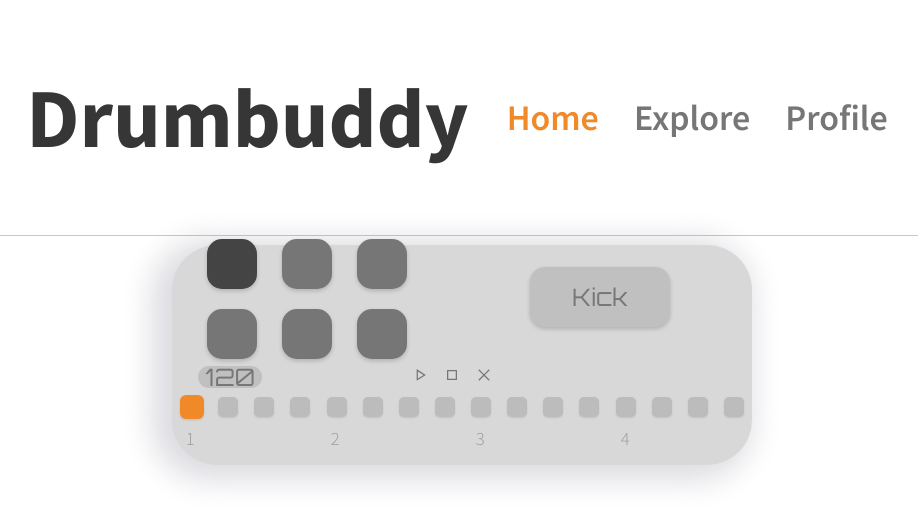
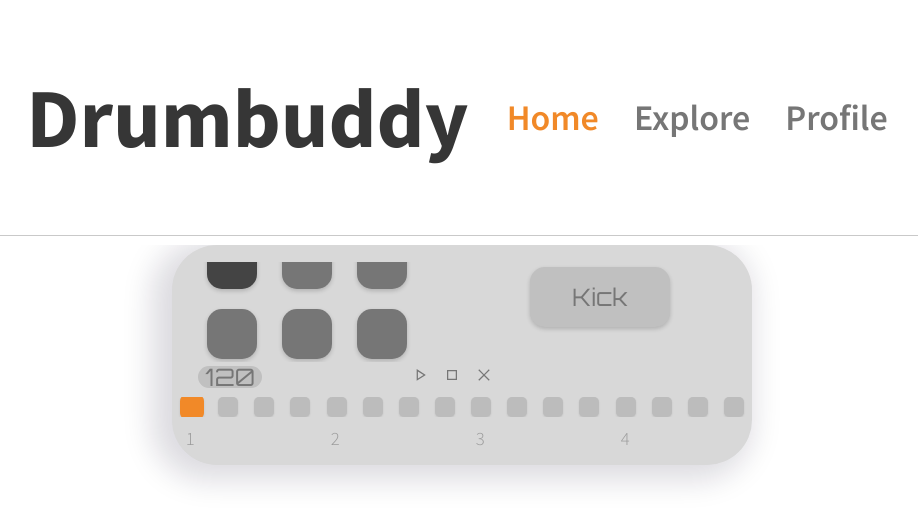
Before and after one commit to lukeweston1234/drum-buddy-v2, a React (Create React App) app: page /Home in a window 1280 px wide. Shown: the top 524 px of the page, without its empty margins (178-1096 px from the left). Built offline with nearby package versions, Linux system fonts and the light colour scheme; no server answers.

Commit message:
css changes

```diff
--- a/src/styles/App.css
+++ b/src/styles/App.css
@@ -78,6 +78,9 @@ a {
 }
 
 @media (min-width: 1280px) {
+  * {
+    overflow: hidden;
+  }
   .logo {
     font-size: 84px;
     font-weight: 700;
```
